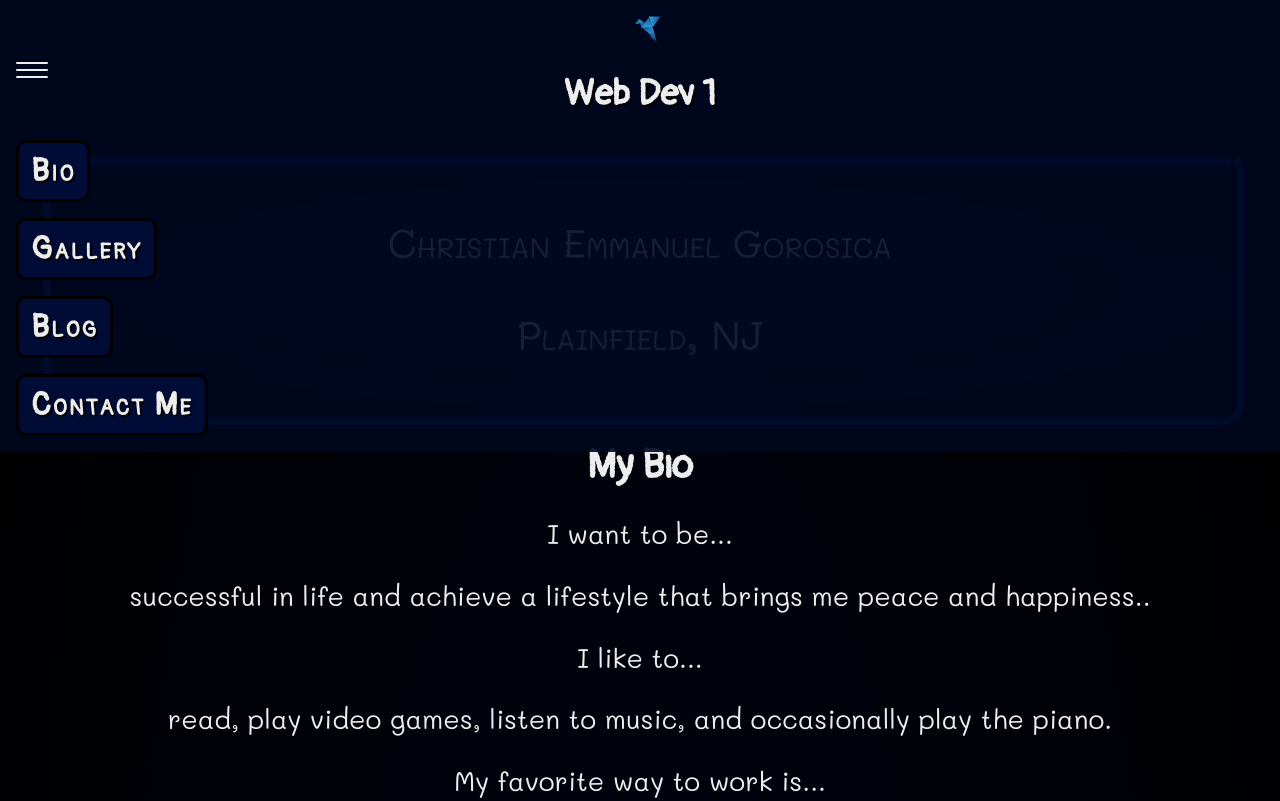
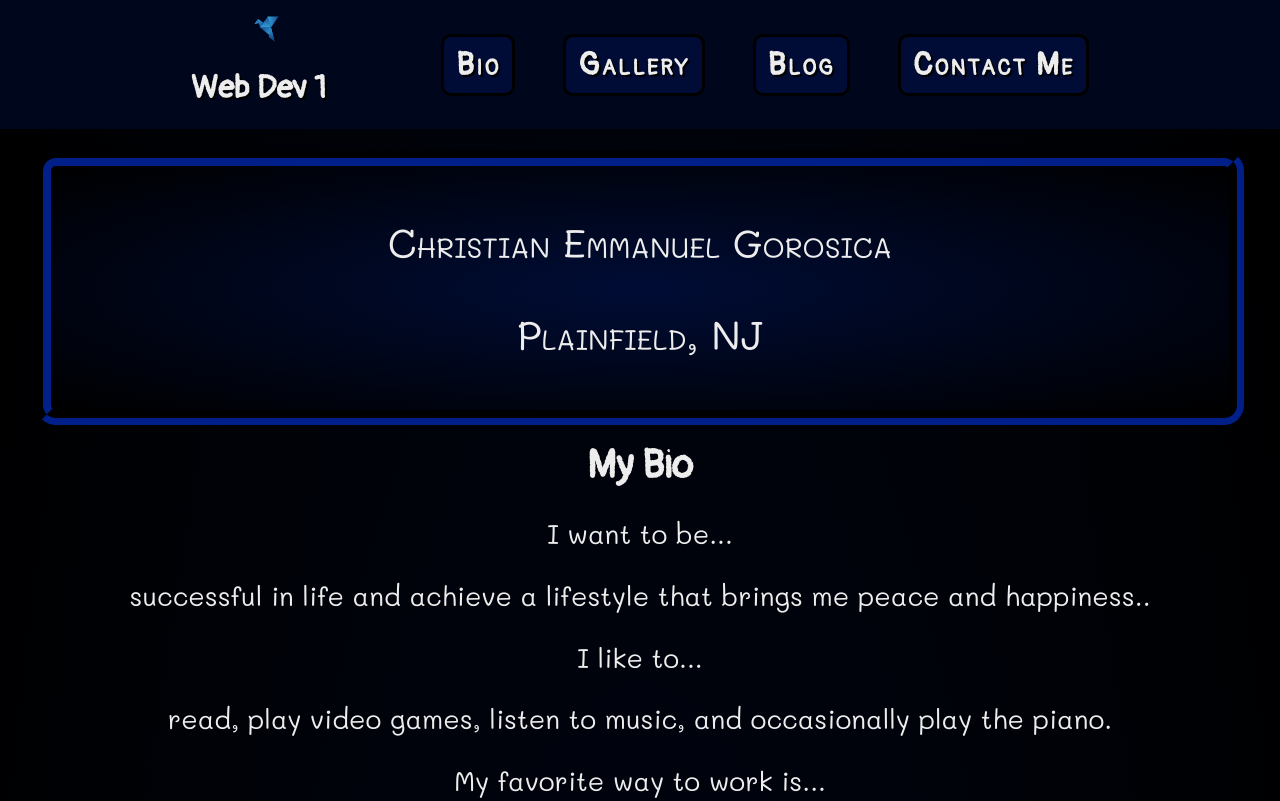
Before and after one commit to RVCC-IDMX/about-me-CGorosica2504, a plain HTML site: page index.html in a window 1280 px wide. Shown: the top 801 px of the page. Drawn offline with Linux system fonts and the light colour scheme.

Commit message:
Finsihed New Navbar Responsiveness

```diff
--- a/css/nav.css
+++ b/css/nav.css
@@ -2,6 +2,7 @@
 
 html {
     scroll-behavior: smooth;
+    scroll-padding-top: 160px;
 }
 
 /*
@@ -50,7 +51,7 @@ header {
 }
 
 .logo h1 {
-    font-size: 2.25em;
+    font-size: 2em;
 }
 
 /* Hamburger Icon Styling */
@@ -60,7 +61,7 @@ header {
 }
 
 .nav-toggle:checked ~ nav {
-    /* display: block; */
+    transform: scale(1,1);
 }
 
 .nav-toggle-label {
@@ -107,7 +108,9 @@ header {
     left: 0;
     background-color: rgba(0, 8, 32, 0.90);
     width: 100%;
-    /* display: none; */
+    transform: scale(1, 0);
+    transform-origin: top;
+    transition: transform 400ms ease-in-out;
 }
 
 .navbar ul {
@@ -137,7 +140,15 @@ header {
     display: inline-block;
     transition-duration: 125ms;
     transition-timing-function: ease-in;
+    opacity: 0;
+    transition: opacity 100ms ease-in-out;
 }
+
+.nav-toggle:checked ~ nav a {
+    opacity: 1;
+    transition: opacity 200ms ease-in-out 200ms;
+}
+
 
 .navbar-links a:hover,
 .navbar-links a:focus {
@@ -154,26 +165,41 @@ min-width set to width of nav elements
 such that no text wraps
 */
 
-/* @media screen and (min-width: 70rem) {
+@media screen and (min-width: 70rem) {
+
+    .nav-toggle-label {
+        display: none;
+    }
+
+    header {
+        display: grid;
+        grid-template-columns: 1fr auto minmax(600px, 4fr) 1fr;
+    }
+
+    .logo {
+        grid-column: 2 / span 1;
+    }
 
     .navbar {
-        flex-direction: row;
-        justify-content: space-between;
+        all: unset;
+        grid-column: 3 / 4;
+        display: flex;
+        justify-content: flex-end;
+        align-items: center;
     }
 
     .navbar ul {
         display: flex;
-        justify-content: space-between;
+        justify-content: flex-end;
+    }
+
+    .navbar li {
+        margin-left: 3em;
+        margin-bottom: 0;
     }
 
     .navbar-links a {
-        margin-left: 1rem;
-        font-size: 2.15rem;
+        opacity: 1;
     }
 
-    .logo img {
-        height: 7vw;
-        width: 7vw;
-    }
-
-} */
+}
```
